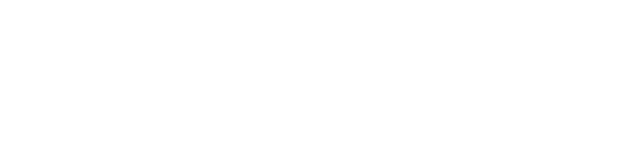
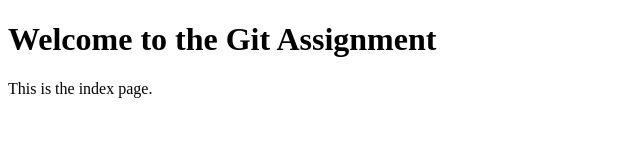
Before and after one commit to abhin/Alpha, a plain HTML site: page index.html in a window 1280 px wide. Shown: the whole page, without its empty margins (0-640 px from the left). Drawn offline with Linux system fonts and the light colour scheme.

Commit message:
body content added

```diff
--- a/index.html
+++ b/index.html
@@ -6,6 +6,7 @@
     <title>Git Assignment</title>
 </head>
 <body>
-
+<h1>Welcome to the Git Assignment</h1>
+    <p>This is the index page.</p>
 </body>
 </html>
```
